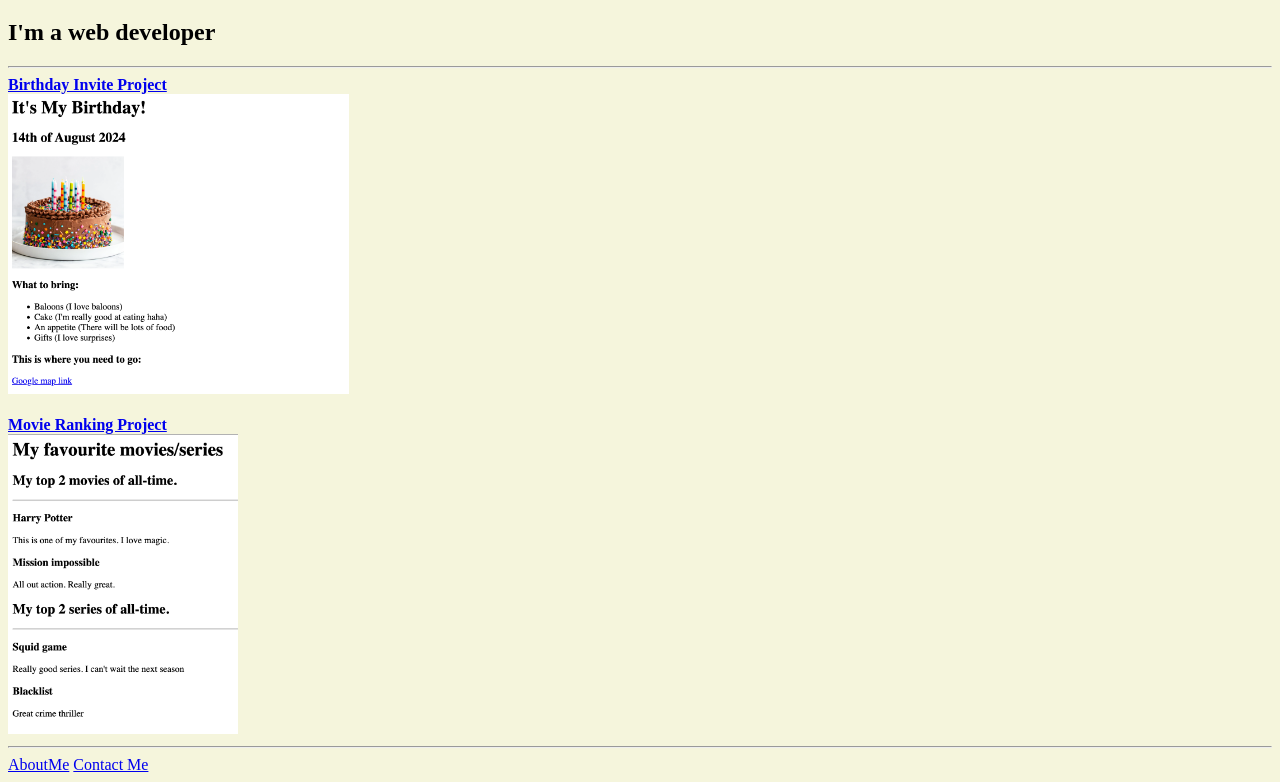
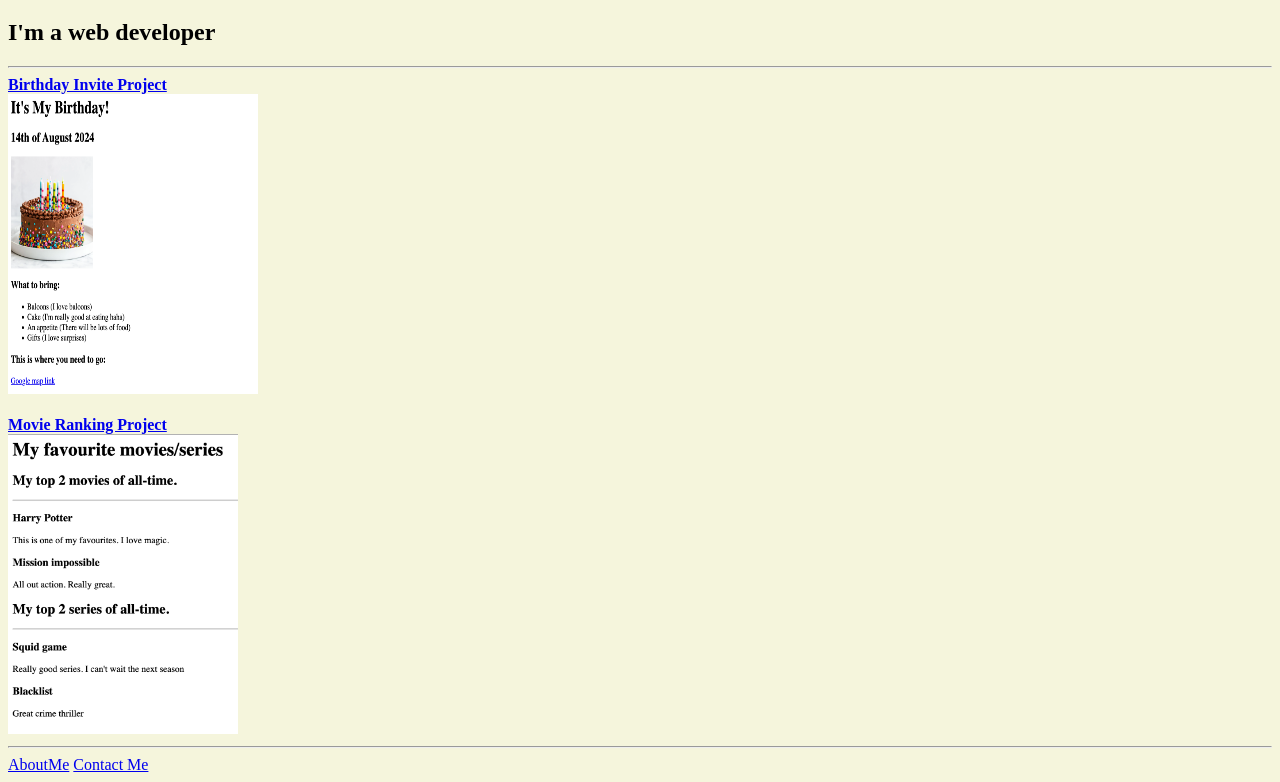
Before and after one commit to Taophycc/HTML-portfolio, a plain HTML site: page index.html in a window 1280 px wide. Shown: the part 61-843 px from the top of the page. Drawn offline with Linux system fonts and the light colour scheme.

Commit message:
Update index.html
Changed the width size of the first preview image

```diff
--- a/index.html
+++ b/index.html
@@ -12,7 +12,7 @@
     <h2>I'm a web developer</h2>
     <hr>
     <a href="./public/birthday-invite.html"><b>Birthday Invite Project</b></a><br>
-    <img src="assets/images/Preview-website.png" height="300px" alt="birthday invite project preview"><br><br>
+    <img src="assets/images/Preview-website.png" height="300px" width="250px"  alt="birthday invite project preview"><br><br>
     <a href="./public/movie-ranking.html"><b>Movie Ranking Project</b></a><br>
     <img src="./assets/images/Preview-movieranking.png" height="300px" alt="movie ranking project preview"><br>
     <hr>
```
